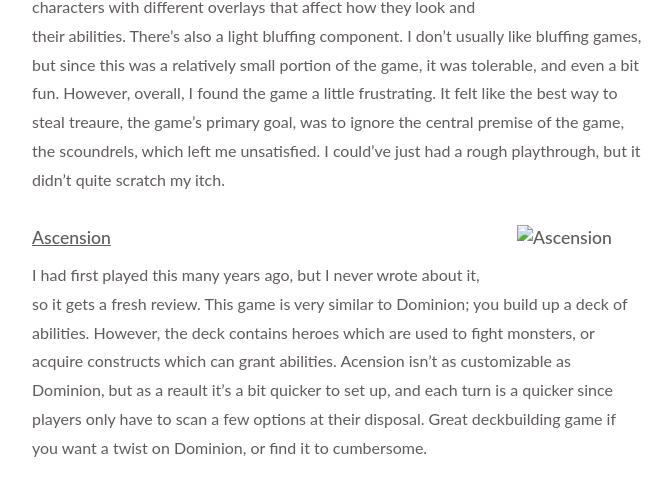
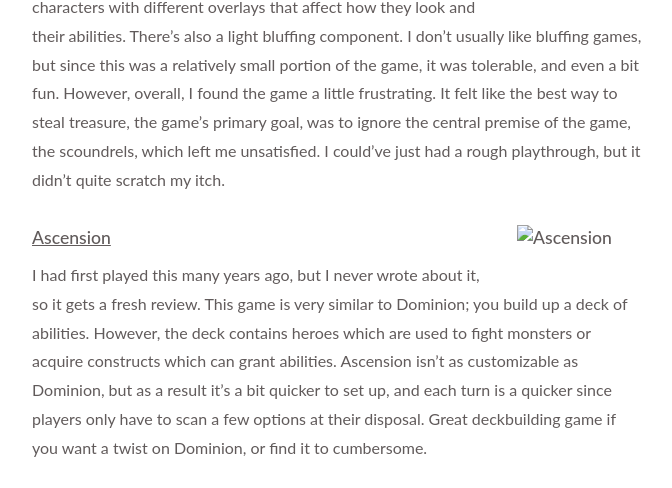
Before and after one commit to newtang/newtang.github.io, a Jekyll site: the page built from _posts/2024-01-04-board-games-2023.markdown, in a window 1280 px wide and 900 px high, scrolled down 1015 px. Shown: the part 292-780 px from the top of the window, without its empty margins (303-975 px from the left). Built offline with Jekyll 4.4.1, drawn with Linux system fonts in a browser that asks for light colours; some of the changed text lies outside the part shown.

Commit message:
Fixing some spelling mistakes in board games post

```diff
--- a/_posts/2024-01-04-board-games-2023.markdown
+++ b/_posts/2024-01-04-board-games-2023.markdown
@@ -17,10 +17,10 @@
 No Thanks has a pretty simple concept behind it. Numeric cards are drawn from a deck, and players can choose if they want to take the card. If not, they must put one of their "No Thanks" tokens on the card. Eventually someone will take the card, along with all the tokens. Players are able to hide adjacent cards in their hand, and the player with the lowest total wins. Quick, clever, good for all ages.
 
 #### [![3000 Scoundrels]({{ site.url }}/assets/boardgames-2023/3000Scoundrels.webp){: style="clear:right;margin-left:20px;float:right;width:125px;"}](https://www.amazon.com/dp/B013FAC4FK/) 3000 Scoundrels
-3000 Scoundrels has neat mechanic where you combine base characters with different overlays that affect how they look and their abilities. There's also a light bluffing component. I don't usually like bluffing games, but since this was a relatively small portion of the game, it was tolerable, and even a bit fun. However, overall, I found the game a little frustrating. It felt like the best way to steal treaure, the game's primary goal, was to ignore the central premise of the game, the scoundrels, which left me unsatisfied. I could've just had a rough playthrough, but it didn't quite scratch my itch.
+3000 Scoundrels has neat mechanic where you combine base characters with different overlays that affect how they look and their abilities. There's also a light bluffing component. I don't usually like bluffing games, but since this was a relatively small portion of the game, it was tolerable, and even a bit fun. However, overall, I found the game a little frustrating. It felt like the best way to steal treasure, the game's primary goal, was to ignore the central premise of the game, the scoundrels, which left me unsatisfied. I could've just had a rough playthrough, but it didn't quite scratch my itch.
 
 #### [![Ascension]({{ site.url }}/assets/boardgames-2023/ascension.jpg){: style="clear:right;margin-left:20px;float:right;width:125px;"}](https://www.amazon.com/dp/B0945FB468/)[Ascension](https://www.amazon.com/dp/B0945FB468/)
-I had first played this many years ago, but I never wrote about it, so it gets a fresh review. This game is very similar to Dominion; you build up a deck of abilities. However, the deck contains heroes which are used to fight monsters, or acquire constructs which can grant abilities. Acension isn't as customizable as Dominion, but as a reault it's a bit quicker to set up, and each turn is a quicker since players only have to scan a few options at their disposal. Great deckbuilding game if you want a twist on Dominion, or find it to cumbersome.
+I had first played this many years ago, but I never wrote about it, so it gets a fresh review. This game is very similar to Dominion; you build up a deck of abilities. However, the deck contains heroes which are used to fight monsters or acquire constructs which can grant abilities. Ascension isn't as customizable as Dominion, but as a result it's a bit quicker to set up, and each turn is a quicker since players only have to scan a few options at their disposal. Great deckbuilding game if you want a twist on Dominion, or find it to cumbersome.
 
 
 #### [![Scythe]({{ site.url }}/assets/boardgames-2023/scythe.jpg){: style="clear:right;margin-left:20px;float:right;width:125px;"}](https://www.amazon.com/dp/B01IPUGYK6/)[Scythe](https://www.amazon.com/dp/B01IPUGYK6/)
```
